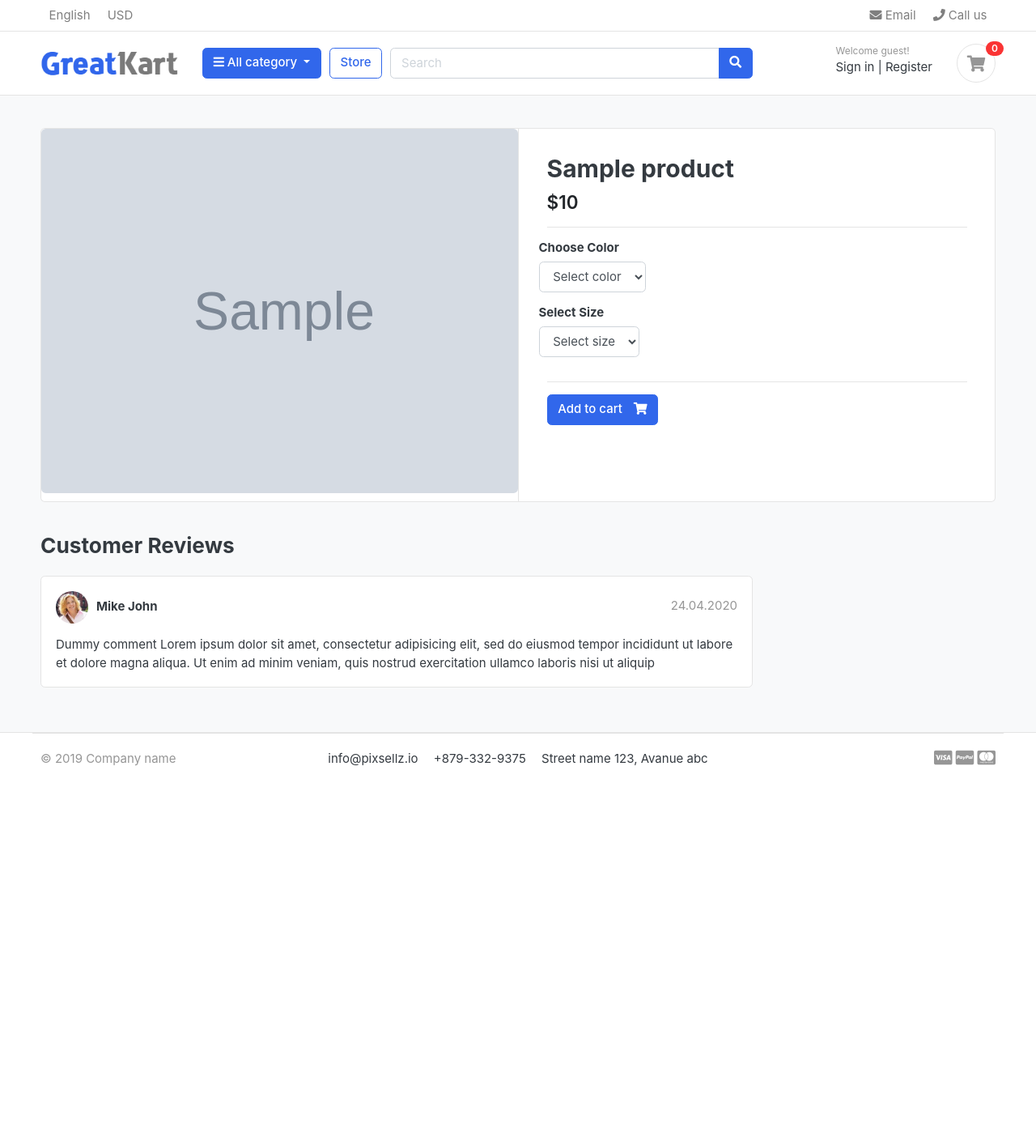
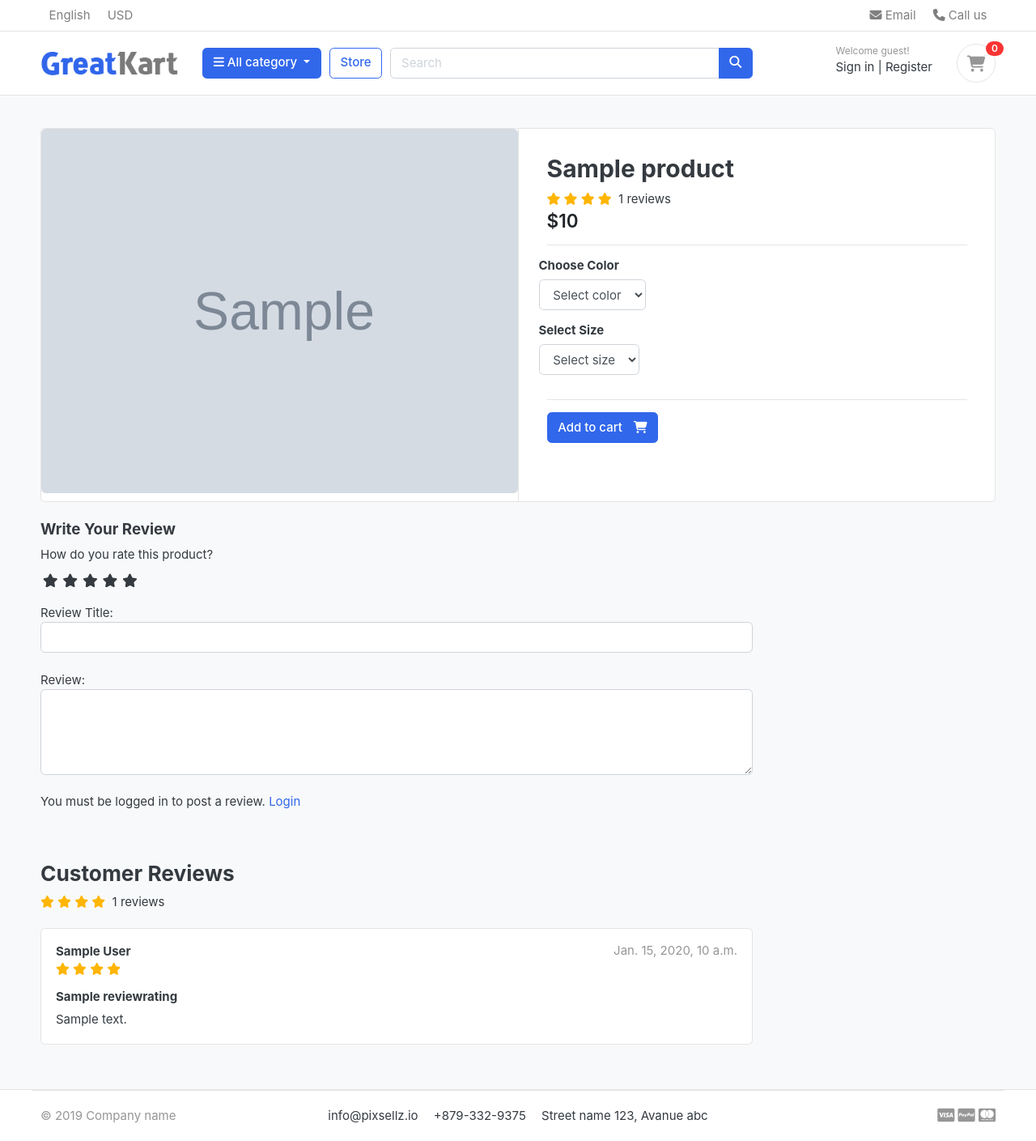
Before and after one commit to Andreykas29/Udemy-django-GreatKart, a Django app: a page that uses templates/base.html in a window 1280 px wide. Shown: the whole page at 81% size. Before the commit the page ends 946 px from the top, so only its background shows below. Run offline with Django 5.2, Linux system fonts and the light colour scheme; tables that the repository leaves empty hold one stand-in row (values such as "Sample post"); grey boxes marked "Sample" are stand-in pictures; some libraries are stand-ins or nearby versions; some web fonts are replaced.

Commit message:
review and rating system

```diff
--- a/accounts/models.py
+++ b/accounts/models.py
@@ -56,6 +56,9 @@ class Account(AbstractBaseUser):
 
     objects = MyAccountManager()
 
+    def full_name(self):
+        return f'{self.first_name} {self.last_name}'
+
     def __str__(self):
         return self.email
 
--- a/greatkart/settings.py
+++ b/greatkart/settings.py
@@ -52,6 +52,7 @@ MIDDLEWARE = [
     'django.contrib.auth.middleware.AuthenticationMiddleware',
     'django.contrib.messages.middleware.MessageMiddleware',
     'django.middleware.clickjacking.XFrameOptionsMiddleware',
+
 ]
 
 ROOT_URLCONF = 'greatkart.urls'
--- /dev/null
+++ b/greatkart/static/css/custom.css
@@ -0,0 +1,48 @@
+/*hidden radio button*/
+.rate > input {
+    display:none;
+}
+
+.rate {
+    display: inline-block;
+    border: 0;
+}
+
+.rate > label {
+    float: right;
+}
+
+/*showing stars*/
+.rate > label:before {
+    display:inline-block;
+    font-size: 1.1rem;
+    font-family: FontAwesome;
+    content: "\f005";
+    margin:0;
+    padding: 0.3rem .2rem;
+    cursor: pointer;
+
+}
+
+ /*half star*/
+ /*half star*/
+.rate .half:before {
+    content: "\f089";
+    position: absolute;
+    padding-right: 0;
+}
+
+ /*click*/
+input:checked ~ label, label:hover ~ label {
+    color: #ffb503;
+}
+
+input: checked + label:hover, input:checked ~ label:hover, input:checked ~ label:hover ~ label,
+label:hover ~ input:checked ~ label{
+    color: #cc9000;
+}
+.rating-star i {
+    color: #ffb503 !important;
+
+
+}
--- a/store/admin.py
+++ b/store/admin.py
@@ -1,5 +1,5 @@
 from django.contrib import admin
-from store.models import Product, Variation
+from store.models import Product, Variation, ReviewRating
 
 
 class ProductAdmin(admin.ModelAdmin):
@@ -12,5 +12,7 @@ class VariationAdmin(admin.ModelAdmin):
     list_editable = ('is_active',)
     list_filter = ('product', 'variation_category', 'variation_value')
 
+
 admin.site.register(Product, ProductAdmin)
 admin.site.register(Variation, VariationAdmin)
+admin.site.register(ReviewRating)
--- a/store/urls.py
+++ b/store/urls.py
@@ -1,5 +1,5 @@
 from django.urls import path
-from store.views import store, product_detail, search
+from store.views import store, product_detail, search, submit_review
 
 
 
@@ -8,4 +8,5 @@ urlpatterns = [
     path('category/<slug:category_slug>/', store, name='products_by_category'),
     path('category/<slug:category_slug>/<slug:product_slug>/', product_detail, name='product_detail'),
     path('search/', search, name='search'),
+    path('submit_review/<int:product_id>/', submit_review, name='submit_review'),
 ]
--- a/store/views.py
+++ b/store/views.py
@@ -1,13 +1,17 @@
 from django.db.models import Q
 from django.http import HttpResponse
-from django.shortcuts import render, get_object_or_404
+from django.shortcuts import render, get_object_or_404, redirect
 
 from cards.models import CartItem
 from cards.views import _cart_id
-from store.models import Product
+from orders.models import OrderProduct
+from store.forms import ReviewForm
+from store.models import Product, ReviewRating
 from category.models import Category
 
 from django.core.paginator import Paginator
+
+from django.contrib import messages
 
 
 def store(request, category_slug=None):
@@ -41,9 +45,22 @@ def product_detail(request, category_slug, product_slug):
 
     except Exception as e:
         raise e
+    if request.user.is_authenticated:
+        try:
+            orderproduct = OrderProduct.objects.filter(user=request.user, product_id=single_product.id).exists()
+
+        except OrderProduct.DoesNotExist:
+            orderproduct = None
+    else:
+        orderproduct = None
+
+    # get review
+    reviews =ReviewRating.objects.filter(product__id=single_product.id, status=True)
     context = {
         'single_product': single_product,
         'in_cart': in_cart,
+        'orderproduct': orderproduct,
+        'reviews': reviews,
     }
     return render(request, 'store/product_detail.html', context)
 
@@ -62,3 +79,27 @@ def search(request):
         'product_count':product_count,
     }
     return render(request, 'store/store.html', context)
+
+
+def submit_review(request, product_id):
+    url = request.META.get('HTTP_REFERER')
+    if request.method == 'POST':
+        try:
+            reviews = ReviewRating.objects.get(user__id=request.user.id, product__id=product_id)
+            form = ReviewForm(request.POST, instance=reviews)
+            form.save()
+            messages.success(request, 'Thank you! Your review has been updated')
+            return redirect(url)
+        except ReviewRating.DoesNotExist:
+            form = ReviewForm(request.POST)
+            if form.is_valid():
+                data = ReviewRating()
+                data.subject = form.cleaned_data['subject']
+                data.rating = form.cleaned_data['rating']
+                data.review = form.cleaned_data['review']
+                data.ip = request.META.get('REMOTE_ADDR')
+                data.product_id = product_id
+                data.user_id = request.user.id
+                data.save()
+                messages.success(request, 'Thank you! Your review has been submited')
+                return redirect(url)
--- a/templates/base.html
+++ b/templates/base.html
@@ -24,7 +24,8 @@
 <!-- custom style -->
 <link href="{% static 'css/ui.css' %}" rel="stylesheet" type="text/css"/>
 <link href="{% static 'css/responsive.css' %}" rel="stylesheet" media="only screen and (max-width: 1200px)" />
-
+<link href="{% static 'css/custom.css' %}" rel="stylesheet" type="text/css"/>
+    <link rel="stylesheet" href="https://cdnjs.cloudflare.com/ajax/libs/font-awesome/6.5.1/css/all.min.css" integrity="sha512-DTOQO9RWCH3ppGqcWaEA1BIZOC6xxalwEsw9c2QQeAIftl+Vegovlnee1c9QX4TctnWMn13TZye+giMm8e2LwA==" crossorigin="anonymous" referrerpolicy="no-referrer" />
 <!-- custom javascript -->
 <script src="{% static 'js/script.js' %}" type="text/javascript"></script>
 
--- a/templates/store/product_detail.html
+++ b/templates/store/product_detail.html
@@ -21,6 +21,17 @@
 	<article class="content-body">
 
 	<h2 class="title">{{single_product.product_name}}</h2>
+		<div class="rating-star">
+					<span>
+						<i class="fa fa-star{% if single_product.average_review < 0.5 %}-0{% elif single_product.average_review >= 0.5 and single_product.average_review < 1 %}-half {% endif %}"></i>
+						<i class="fa fa-star{% if single_product.average_review < 1.5 %}-0{% elif single_product.average_review >= 1.5 and single_product.average_review < 2 %}-half {% endif %}"></i>
+						<i class="fa fa-star{% if single_product.average_review < 2.5 %}-0{% elif single_product.average_review >= 2.5 and single_product.average_review < 3 %}-half {% endif %}"></i>
+						<i class="fa fa-star{% if single_product.average_review < 3.5 %}-0{% elif single_product.average_review >= 3.5 and single_product.average_review < 4 %}-half {% endif %}"></i>
+						<i class="fa fa-star{% if single_product.average_review < 4.5 %}-0{% elif single_product.average_review >= 4.5 and single_product.average_review < 5 %}-half {% endif %}"></i>
+					<span>{{single_product.count_review}} reviews</span>
+					</span>
+				</div>
+
 
 	<div class="mb-3">
 		<var class="price h4">${{single_product.price }}</var>
@@ -72,28 +83,89 @@
 <div class="row">
 			<div class="col-md-9">
 
-	<header class="section-heading">
+
+				<form action="{% url 'submit_review' single_product.id %}" method ="POST">
+					{%csrf_token %}
+					<h5>Write Your Review</h5>
+
+					<div>
+						<label for="">How do you rate this product?</label>
+						<br>
+						<div class="rate">
+							<input type="radio" name="rating" id="rating10" value="5" required><label for="rating10" title="5"></label>
+							<input type="radio" name="rating" id="rating9" value="4.5" required><label for="rating9" class="half" title="4.5"></label>
+							<input type="radio" name="rating" id="rating8" value="4" required><label for="rating8" title="4"></label>
+							<input type="radio" name="rating" id="rating7" value="3.5" required><label for="rating7" class="half" title="3.5"></label>
+							<input type="radio" name="rating" id="rating6" value="3" required><label for="rating6" title="3"></label>
+							<input type="radio" name="rating" id="rating5" value="2.5" required><label for="rating5" class="half" title="2.5"></label>
+							<input type="radio" name="rating" id="rating4" value="2" required><label for="rating4" title="2"></label>
+							<input type="radio" name="rating" id="rating3" value="1.5" required><label for="rating3" class="half" title="1.5"></label>
+							<input type="radio" name="rating" id="rating2" value="1" required><label for="rating2" title="1"></label>
+							<input type="radio" name="rating" id="rating1" value="0.5" required><label for="rating1" class="half" title="0.5"></label>
+						</div>
+						<br>
+						Review Title:
+						<input type="text" class="form-control" name="subject">
+						<br>
+						Review:
+						<textarea name="review" rows="4" class="form-control"></textarea>
+						<br>
+						{% if user.is_authenticated %}
+							{% if orderproduct %}
+						<input type="submit" value="Submit Review" class="btn btn-primary">
+							{% else %}
+						<p>You must purchase this product to post a review.</p>
+							{% endif %}
+						{% else %}
+						<p>You must be logged in to post a review. <span><a href="{% url 'login' %}">Login</a></span></p>
+						{% endif %}
+					</div>
+					<br>
+					{% include 'includes/alerts.html' %}
+				</form>
+				<br>
+				<header class="section-heading">
 		<h3>Customer Reviews </h3>
+		<span>
+			<div class="rating-star">
+					<span>
+						<i class="fa fa-star{% if single_product.average_review < 0.5 %}-0{% elif single_product.average_review >= 0.5 and single_product.average_review < 1 %}-half {% endif %}"></i>
+						<i class="fa fa-star{% if single_product.average_review < 1.5 %}-0{% elif single_product.average_review >= 1.5 and single_product.average_review < 2 %}-half {% endif %}"></i>
+						<i class="fa fa-star{% if single_product.average_review < 2.5 %}-0{% elif single_product.average_review >= 2.5 and single_product.average_review < 3 %}-half {% endif %}"></i>
+						<i class="fa fa-star{% if single_product.average_review < 3.5 %}-0{% elif single_product.average_review >= 3.5 and single_product.average_review < 4 %}-half {% endif %}"></i>
+						<i class="fa fa-star{% if single_product.average_review < 4.5 %}-0{% elif single_product.average_review >= 4.5 and single_product.average_review < 5 %}-half {% endif %}"></i>
+					<span>{{single_product.count_review}} reviews</span>
+					</span>
+				</div>
+		</span>
 
 	</header>
-
+				{% for review in reviews %}
 	<article class="box mb-3">
 		<div class="icontext w-100">
-			<img src="./images/avatars/avatar1.jpg" class="img-xs icon rounded-circle">
+
 			<div class="text">
-				<span class="date text-muted float-md-right">24.04.2020 </span>
-				<h6 class="mb-1">Mike John </h6>
-
+				<span class="date text-muted float-md-right">{{review.updated_at}}</span>
+				<h6 class="mb-1">{{ review.user.full_name}}</h6>
+				<div class="rating-star">
+					<span>
+						<i class="fa fa-star{% if review.rating == 0.5 %}-half{% elif review.rating < 1 %}-o {% endif %}"></i>
+						<i class="fa fa-star{% if review.rating == 1.5 %}-half{% elif review.rating < 2 %}-o {% endif %}"></i>
+						<i class="fa fa-star{% if review.rating == 2.5 %}-half{% elif review.rating < 3 %}-o {% endif %}"></i>
+						<i class="fa fa-star{% if review.rating == 3.5 %}-half{% elif review.rating < 4 %}-o {% endif %}"></i>
+						<i class="fa fa-star{% if review.rating == 4.5 %}-half{% elif review.rating < 5 %}-o {% endif %}"></i>
+					</span>
+				</div>
 			</div>
 		</div> <!-- icontext.// -->
 		<div class="mt-3">
+			<h6>{{review.subject}}</h6>
 			<p>
-				Dummy comment Lorem ipsum dolor sit amet, consectetur adipisicing elit, sed do eiusmod
-				tempor incididunt ut labore et dolore magna aliqua. Ut enim ad minim veniam,
-				quis nostrud exercitation ullamco laboris nisi ut aliquip
+				{{ review.review }}
 			</p>
 		</div>
 	</article>
+				{% endfor %}
 
 
 
```
Also changed, not shown: static/css/custom.css (added, +47 -0 lines), store/forms.py (added, +7 -0 lines), store/models.py (+31 -0 lines), store/migrations/0003_reviewrating.py (added).
